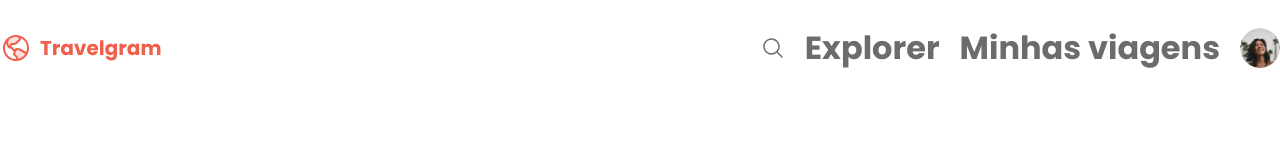
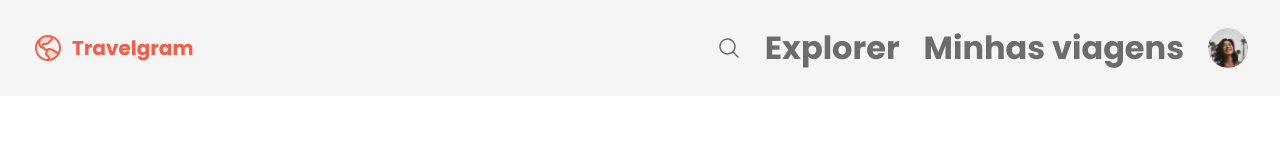
Before and after one commit to pedroalvaro01/projeto-travelgram, a plain HTML site: page index.html in a window 1280 px wide. Drawn offline with Linux system fonts and the light colour scheme.

Commit message:
done navgation

```diff
--- a/index.html
+++ b/index.html
@@ -14,7 +14,8 @@
   <link href="https://fonts.googleapis.com/css2?family=Poppins:wght@400;700&display=swap" rel="stylesheet">
 </head>
 <body>
-  <nav>
+  <div class="bg-surface-color">
+    <nav class="container">
       <a href="#" id="logo">
         <img src="assets/Logo.svg" alt="Logomarca">
       </a>
@@ -32,6 +33,7 @@
       </a></li>
       </ul>
     </nav>
+  </div>
   <header>
 
   </header>
--- a/styles/global.css
+++ b/styles/global.css
@@ -35,3 +35,13 @@ a:hover {
   color: var(--brand-color);
   text-decoration: underline;
 }
+
+.container {
+  padding-inline: 32px;
+  max-width: 1280px;
+  margin-inline: auto;
+}
+
+.bg-surface-color {
+  background-color: var(--suface-color);
+}
--- a/styles/nav.css
+++ b/styles/nav.css
@@ -11,7 +11,7 @@ nav ul {
   list-style: none;
   display: flex;
   align-items: center;
-  gap: 20px;
+  gap: 24px;
 
   padding-block: 8px;
 }
```
Lines whose indentation alone changed are shown as unchanged.
